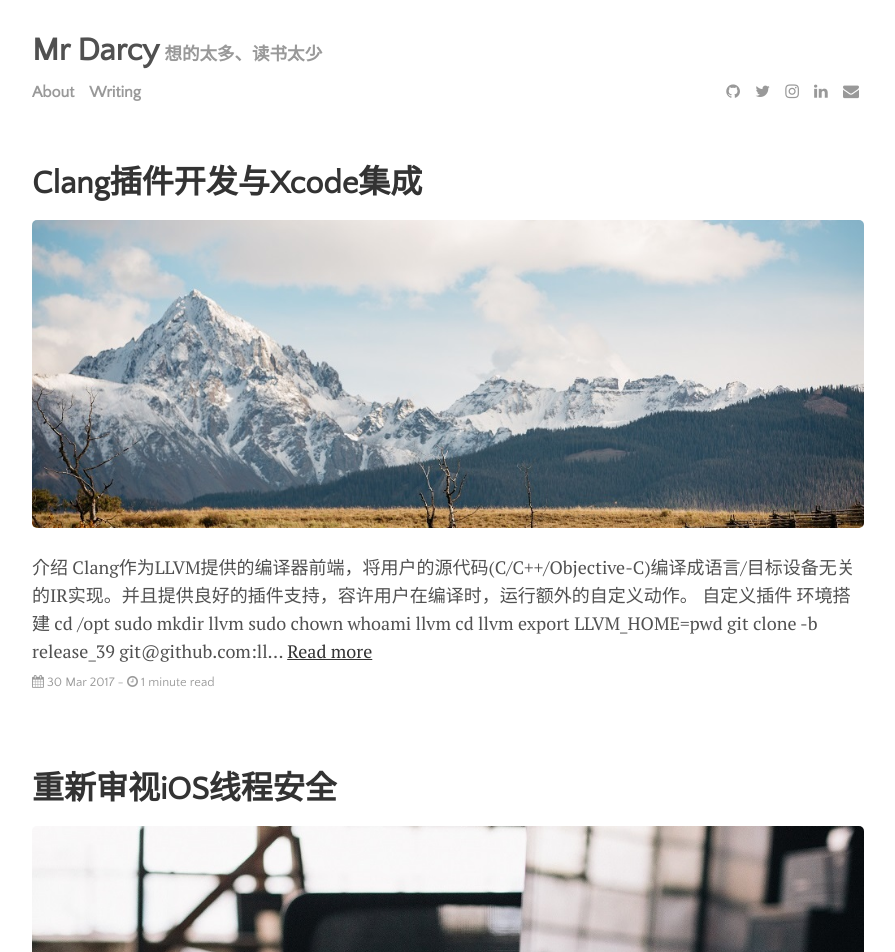
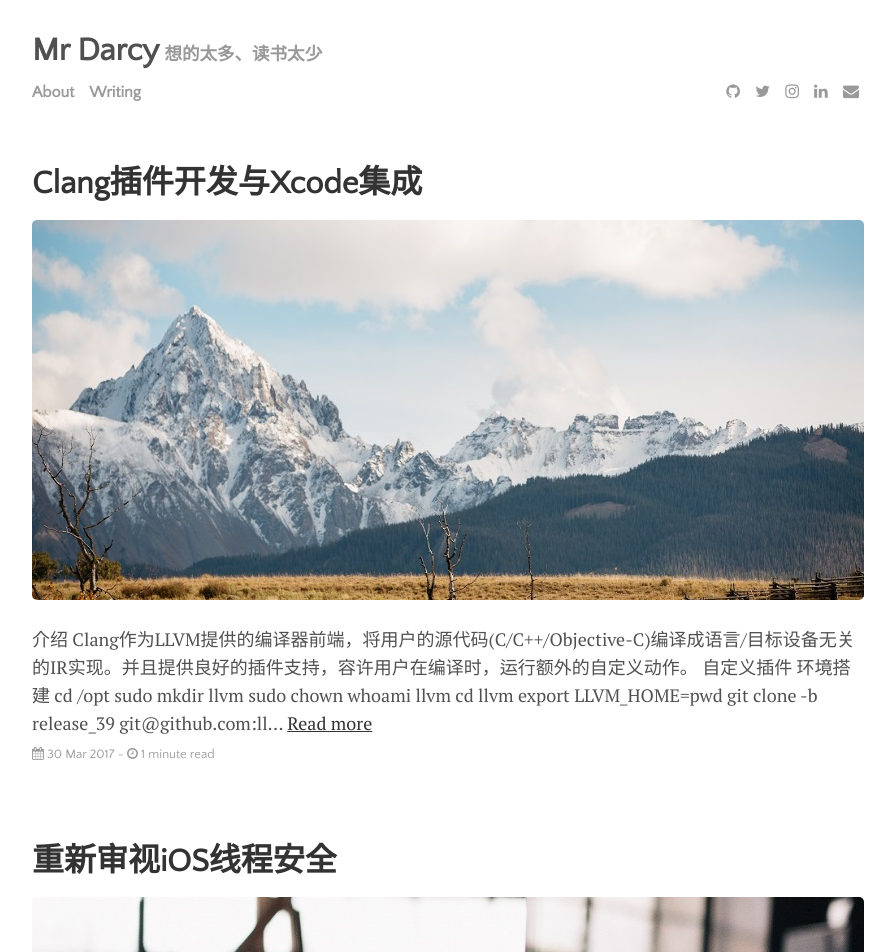
Before and after one commit to Darcygsc/Darcygsc.github.io, a Jekyll site: the page built from index.html, in a window 1280 px wide. Shown: the top 952 px of the page, without its empty margins (192-1087 px from the left). Built offline with Jekyll 4.4.1, drawn with Linux system fonts in a browser that asks for light colours; nearby versions of some CDN libraries; the list of posts is cut into pages by our own code.

Commit message:
add images

```diff
--- a/css/main.css
+++ b/css/main.css
@@ -50,7 +50,7 @@ a:hover {
 
 img {
   max-width: 100%;
-  height: auto;
+  height: 380px;
   border-radius: 5px;
 }
 
```
